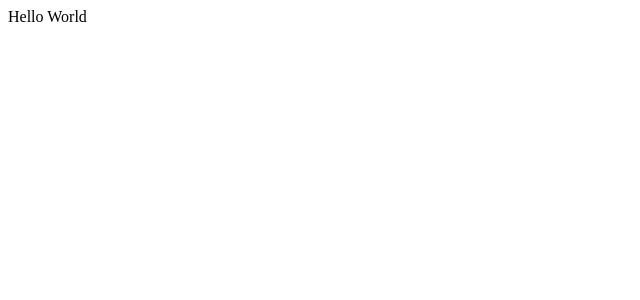
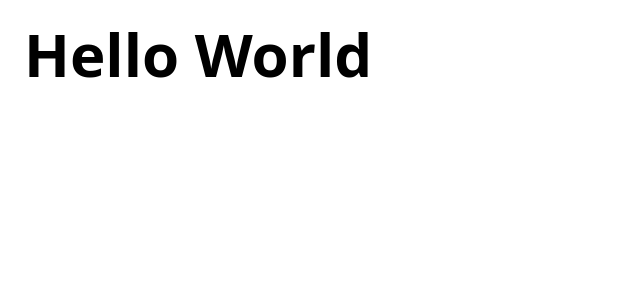
Before and after one commit to floriaaan/next-tailwind-auth-ts-starter, a Next.js app: page / in a window 1280 px wide. Shown: the top 300 px of the page, without its empty margins (0-640 px from the left). Built offline with nearby package versions, Linux system fonts and the light colour scheme.

Commit message:
init(tailwind): add tailwind integration

```diff
--- a/package.json
+++ b/package.json
@@ -15,8 +15,11 @@
   "devDependencies": {
     "@types/node": "17.0.16",
     "@types/react": "17.0.39",
+    "autoprefixer": "^10.4.2",
     "eslint": "8.8.0",
     "eslint-config-next": "12.0.10",
+    "postcss": "^8.4.6",
+    "tailwindcss": "^3.0.19",
     "typescript": "4.5.5"
   }
 }
--- a/pages/index.tsx
+++ b/pages/index.tsx
@@ -1,7 +1,7 @@
 import type { NextPage } from "next";
 
 const Home: NextPage = () => {
-  return <div>Hello World</div>;
+  return <div className="text-6xl p-6 font-bold">Hello World</div>;
 };
 
 export default Home;
--- /dev/null
+++ b/postcss.config.js
@@ -0,0 +1,6 @@
+module.exports = {
+  plugins: {
+    tailwindcss: {},
+    autoprefixer: {},
+  },
+}
--- a/styles/globals.css
+++ b/styles/globals.css
@@ -0,0 +1,3 @@
+@tailwind base;
+@tailwind components;
+@tailwind utilities;
--- /dev/null
+++ b/tailwind.config.js
@@ -0,0 +1,10 @@
+module.exports = {
+  content: [
+    "./pages/**/*.{js,ts,jsx,tsx}",
+    "./components/**/*.{js,ts,jsx,tsx}",
+  ],
+  theme: {
+    extend: {},
+  },
+  plugins: [],
+};
```
Also changed, not shown: 1 other file (tests, documents, lock files or other folders).
